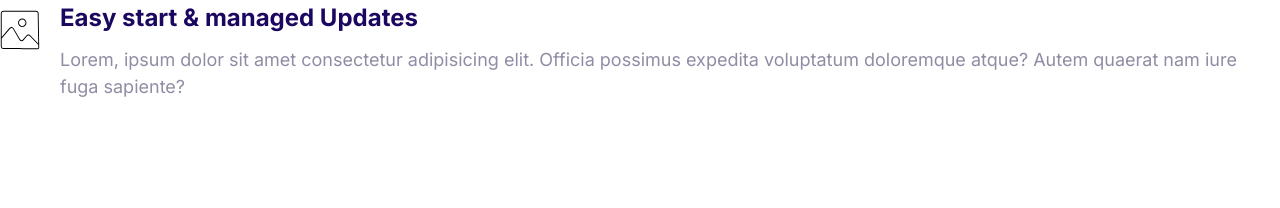
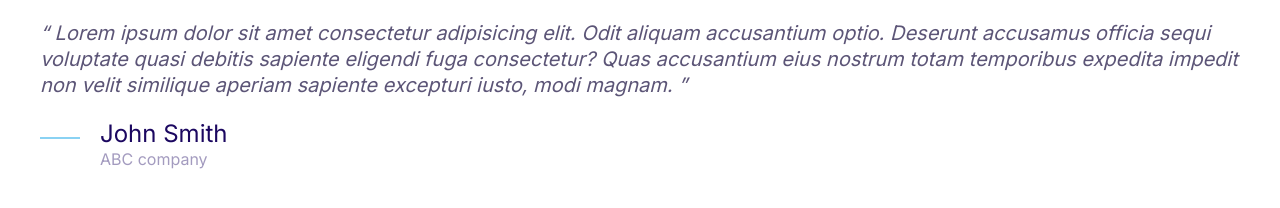
Before and after one commit to ZiXiOG/Moshify, a plain HTML site: page index.html in a window 1280 px wide. Drawn offline with Linux system fonts and the light colour scheme.

Commit message:
Defining quote component.

```diff
--- a/css/style.css
+++ b/css/style.css
@@ -4,6 +4,7 @@
   --color-accent: #ff3400;
   --color-heading: #1b0760;
   --color-body: #918ca4;
+  --color-body-darker: #5c5577;
   --color-border: #ccc;
   --border-radius: 30px;
 }
@@ -385,3 +386,53 @@ a {
 .media__image {
   margin-top: 1rem;
 }
+
+/* Qoute */
+
+.quote {
+  font-size: 3rem;
+  font-style: italic;
+  color: var(--color-body-darker);
+  line-height: 1.3;
+}
+
+.quote__text::before {
+  content: open-quote;
+}
+
+.quote__text::after {
+  content: close-quote;
+}
+
+.quote__author {
+  font-size: 3rem;
+  font-weight: 500;
+  font-style: normal;
+  margin-bottom: 0;
+}
+
+.quote__organization {
+  color: var(--color-heading);
+  opacity: 0.4;
+  font-size: 2rem;
+  font-style: normal;
+}
+
+.quote__line {
+  position: relative;
+  bottom: 10px;
+}
+
+@media screen and (min-width: 1024px) {
+  .quote {
+    font-size: 2rem;
+  }
+
+  .quote__author {
+    font-size: 2.4rem;
+  }
+
+  .quote__organization {
+    font-size: 1.6rem;
+  }
+}
--- a/index.html
+++ b/index.html
@@ -14,20 +14,27 @@
     <link rel="stylesheet" href="/css/style.css" />
   </head>
   <body>
+    <blockquote class="quote">
+      <p class="quote__text">
+        Lorem ipsum dolor sit amet consectetur adipisicing elit. Odit aliquam
+        accusantium optio. Deserunt accusamus officia sequi voluptate quasi
+        debitis sapiente eligendi fuga consectetur? Quas accusantium eius
+        nostrum totam temporibus expedita impedit non velit similique aperiam
+        sapiente excepturi iusto, modi magnam.
+      </p>
+      <footer>
         <div class="media">
           <div class="media__image">
-        <svg class="icon icon--primary">
-          <use xlink:href="/images/sprite.svg#snap"></use>
+            <svg class="icon icon--primary quote__line">
+              <use xlink:href="/images/sprite.svg#line"></use>
             </svg>
           </div>
           <div class="media__body">
-        <h3 class="media__title">Easy start & managed Updates</h3>
-        <p>
-          Lorem, ipsum dolor sit amet consectetur adipisicing elit. Officia
-          possimus expedita voluptatum doloremque atque? Autem quaerat nam iure
-          fuga sapiente?
-        </p>
+            <h3 class="media__title quote__author">John Smith</h3>
+            <p class="quote__organization">ABC company</p>
           </div>
         </div>
+      </footer>
+    </blockquote>
   </body>
 </html>
```
Also changed, not shown: components/quote.html (added, +22 -0 lines). Lines whose indentation alone changed are shown as unchanged.
